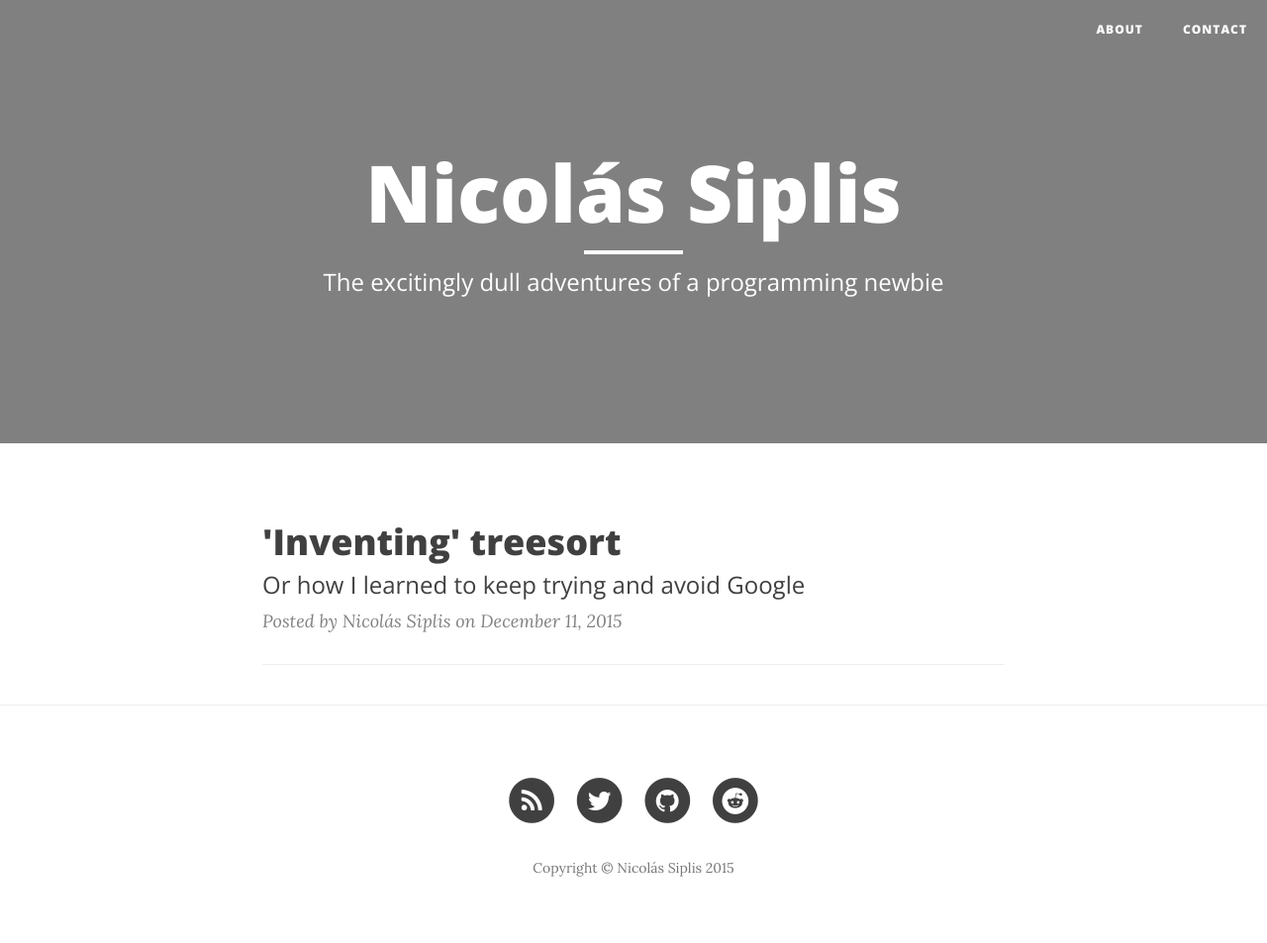
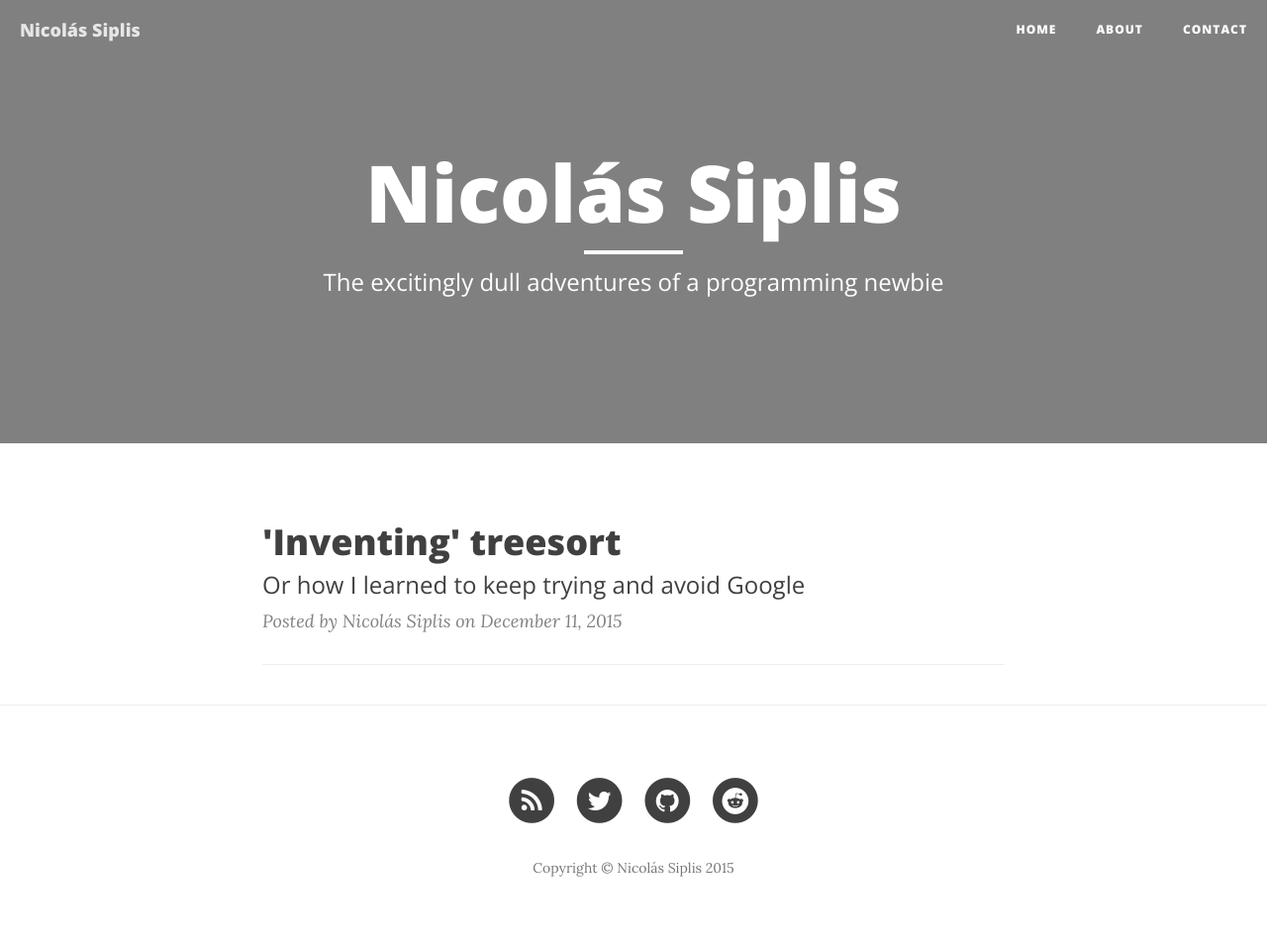
Before and after one commit to nicolas-siplis-zz/nicolas-siplis.github.io, a Jekyll site: the page built from index.html, in a window 1280 px wide. Shown: the whole page at 99% size. Built offline with Jekyll 4.4.1, drawn with Linux system fonts in a browser that asks for light colours; nearby versions of some CDN libraries; the list of posts is cut into pages by our own code.

```diff
--- a/_includes/nav.html
+++ b/_includes/nav.html
@@ -9,14 +9,14 @@
                 <span class="icon-bar"></span>
                 <span class="icon-bar"></span>
             </button>
-            <!-- <a class="navbar-brand" href="{{ site.baseurl }}/">{{ site.title }}</a> -->
+            <a class="navbar-brand" href="{{ site.baseurl }}/">{{ site.title }}</a>
         </div>
 
         <!-- Collect the nav links, forms, and other content for toggling -->
         <div class="collapse navbar-collapse" id="bs-example-navbar-collapse-1">
             <ul class="nav navbar-nav navbar-right">
                 <li>
-                    <a href="{{ site.baseurl }}/"></a>
+                    <a href="{{ site.baseurl }}/">Home</a>
                 </li>
                 {% for page in site.pages %}{% if page.title %}
                 <li>
```
